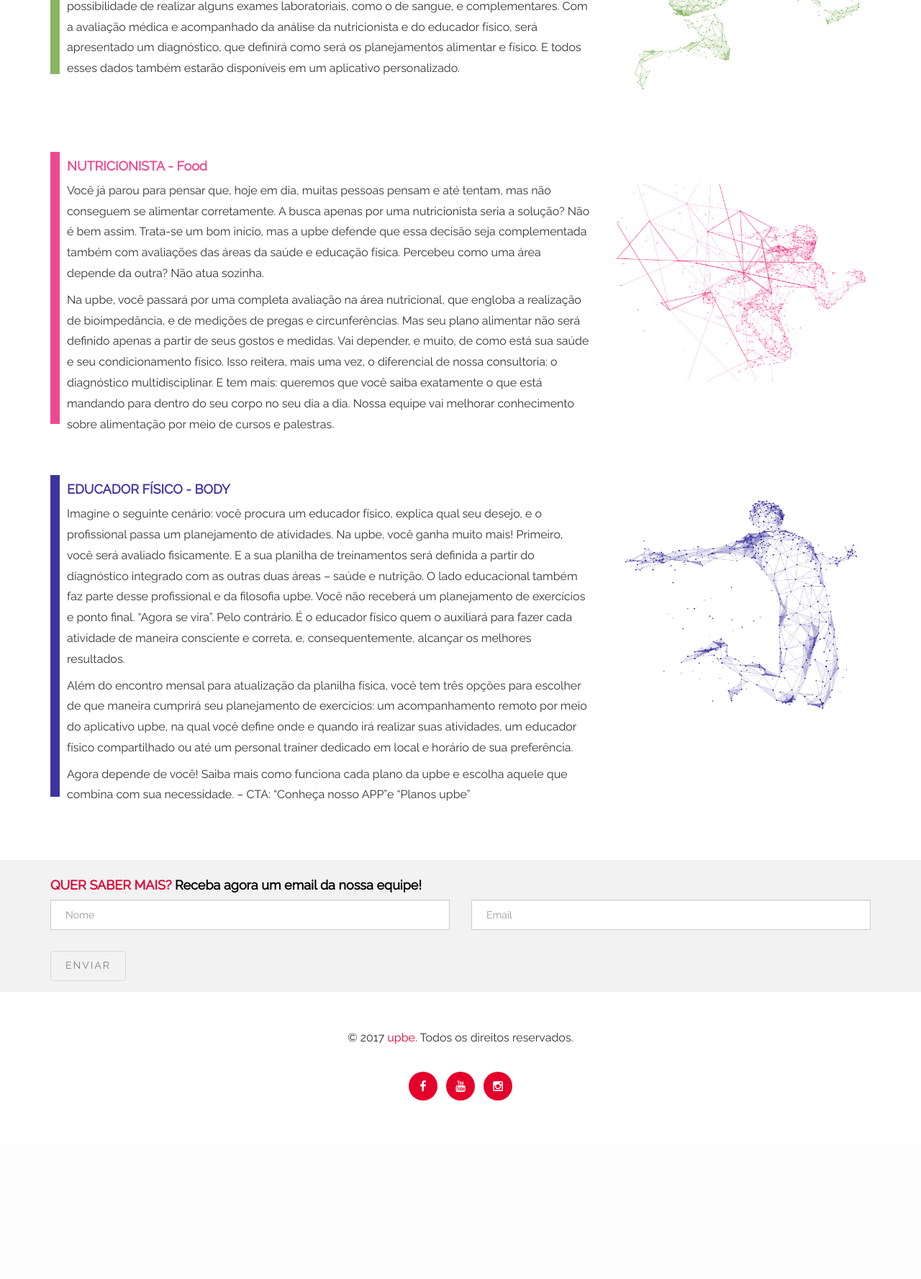
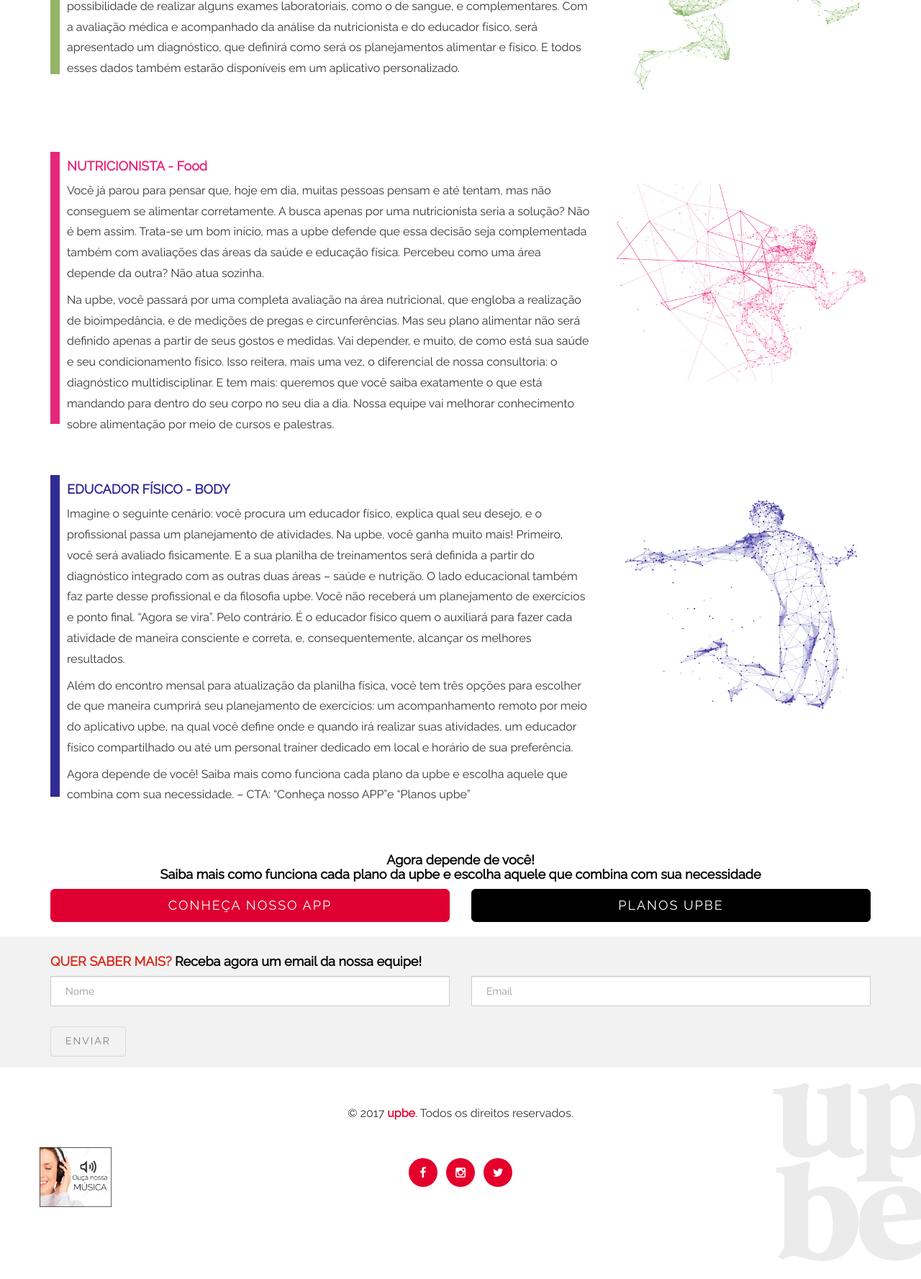
Before and after one commit to fpwebdigital/upbe, a PHP site: page /consultoria.html in a window 1280 px wide. Shown: the part 972-2749 px from the top of the page at 72% size. Before the commit the page ends 2501 px from the top, so only its background shows below. Run offline with PHP 8.4, Linux system fonts and the light colour scheme; some web fonts are replaced.

Commit message:
Alterações de layout

```diff
--- a/consultoria.html
+++ b/consultoria.html
@@ -74,7 +74,14 @@
 					<li><a href="#"><i class="icon-facebook icone-menu"></i></a></li>
 					<li><a href="#"><i class="icon-instagram icone-menu"></i></a></li>
 					<li><a href="#"><i class="icon-twitter icone-menu"></i></a></li>
-					<li><a href="#"><i class="icon-lock icone-menu"></i></a></li>
+						<li>
+							<a class="dropdown-toggle" data-toggle="dropdown"><i class="icon-lock icone-menu" style=""></i></a>
+							<ul class="dropdown-menu">
+								<li class="login-topo">Já é upbe?</li>
+								<li><a href="http://trainingymapp.com/webtouch/" style="color: #000">Sim</a></li>
+								<li><a href="#" data-nav-section="contato" style="color: #000">Não</a></li>
+							</ul>
+						</li>
 					</ul>
 				</div>
 				</nav>
@@ -173,6 +180,26 @@
 		</div>
 	</section>
 
+	<section>
+		<div class="container">
+			<div class="row">
+				<div class="col-md-12">
+					<h4 class="preto centralizar">Agora depende de você!<br>Saiba mais como funciona cada plano da upbe e escolha aquele que combina com sua necessidade</h4>
+				</div>
+				<div class="col-md-6 col-sm-6">
+					<button type="button" class="btn btn-upbered btn-lg btn-block">Conheça nosso APP</button>
+				</div>
+				<div class="col-md-6 col-sm-6">
+
+					<button type="button" class="btn btn-upbeblack btn-lg btn-block">Planos Upbe</button>
+
+				</div>
+
+			</div>
+		</div>
+	</section>
+
+
 
 	<div id="tarja-news">
 		<section>
@@ -196,28 +223,54 @@
 		</section>
 	</div>
 
-	<footer id="footer" role="contentinfo">
+	<footer id="footer" role="contentinfo" style="width:100%; margin:0 auto; background:url(images/upbe.png) no-repeat;  background-size: contain; background-position: right;">
 		<div class="container">
 			<div class="row row-bottom-padded-sm">
 				<div class="col-md-12">
-					<p class="copyright text-center">&copy; 2017 <a href="index.html">upbe</a>. Todos os direitos reservados. </p>
+					<p class="copyright text-center">&copy; 2017 <a href="index.html"><b>upbe</b></a>. Todos os direitos reservados. </p>
 				</div>
 			</div>
 			<div class="row">
+				<div id="musica">
+					<audio id="yourAudio" preload='none'>
+						<source src="./music/upbe.mp3" type='audio/mpeg' />
+					</audio>
+					<a href="#" id="audioControl"><img src="images/som-off.jpg" class="img-responsive"></a>
+				</div>
+
 				<div class="col-md-12 text-center">
-					<ul class="social social-circle">
-						<!--<li><a href="#"><i class="icon-twitter"></i></a></li>-->
+					<ul class="social social-circle esp-rodape">
+
+
 						<li><a href="#"><i class="icon-facebook"></i></a></li>
-						<li><a href="#"><i class="icon-youtube"></i></a></li>
-						<!--<li><a href="#"><i class="icon-pinterest"></i></a></li>
-						<li><a href="#"><i class="icon-linkedin"></i></a></li>-->
 						<li><a href="#"><i class="icon-instagram"></i></a></li>
-						<!--<li><a href="#"><i class="icon-dribbble"></i></a></li>-->
+						<li><a href="#"><i class="icon-twitter"></i></a></li>
 					</ul>
 				</div>
 			</div>
 		</div>
 	</footer>
+
+	<script>
+
+        var yourAudio = document.getElementById('yourAudio'),
+            ctrl = document.getElementById('audioControl');
+
+        ctrl.onclick = function () {
+
+            // Update the Button
+            var pause = ctrl.innerHTML === '<img src="images/som-on.jpg" class="img-responsive">';
+            ctrl.innerHTML = pause ? '<img src="images/som-off.jpg" class="img-responsive">' : '<img src="images/som-on.jpg" class="img-responsive">';
+
+            // Update the Audio
+            var method = pause ? 'pause' : 'play';
+            yourAudio[method]();
+
+            // Prevent Default Action
+            return false;
+        };
+
+	</script>
 
 	<!-- jQuery -->
 	<script src="js/jquery.min.js"></script>
--- a/css/style.css
+++ b/css/style.css
@@ -44,7 +44,7 @@
 h1, h3, h4, h5, h6 {
   color: #000;
   font-family: "Raleway", "Source Sans Pro", Arial, sans-serif;
-  font-weight: 400; }
+  font-weight: 700; }
 
 #tarja-news{
   background-color: #f2f2f2;
@@ -56,7 +56,55 @@
 }
 
 h2 {
-  font-family: 'Amatic SC'; }
+  font-family: 'Amatic SC';
+}
+
+.login-topo {
+  background-color: black;
+  color: #ffffff;
+  font-size: 17px;
+  text-align: center;
+  padding: 5px;
+}
+
+
+
+
+.navbar-nav > li > .dropdown-menu {
+  background-color: #ffffff
+}
+
+.navbar-nav > li > .dropdown-menu a {
+  color: #000000;
+  padding: 10px 30px !important;
+  line-height: normal;
+}
+
+.navbar-nav > li > .dropdown-menu a:hover {
+  color: #ffffff !important;
+  background-color: #da291c !important;
+}
+
+
+.dropdown-menu {
+  padding: 0px 0 !important;
+
+}
+
+#musica{
+  position: relative;
+  background-color: #7a43b6;
+  left: 0px;
+  width: 100px;
+  height: 83px;
+}
+
+.esp-rodape{
+  top: -68px;
+}
+
+
+
 
 .preto{
   color: #000000;
@@ -64,12 +112,12 @@
 }
 
 .verde{
-  color: #8bb463;
+  color: #95b566;
   font-weight: bold;
 }
 
 #tarja-vert-verde{
-  background-color: #8bb463;
+  background-color: #95b566;
   width: 13px;
   height: 300px;
   position: relative;
@@ -78,7 +126,7 @@
 }
 
 #tarja-vert-rosa{
-  background-color: #ed4990;
+  background-color: #e6277b;
   width: 13px;
   height: 378px;
   position: relative;
@@ -87,7 +135,7 @@
 }
 
 #tarja-vert-azul{
-  background-color: #3d349f;
+  background-color: #312b95;
   width: 13px;
   height: 447px;
   position: relative;
@@ -96,7 +144,7 @@
 }
 
 .rosa{
-  color: #ed4990;
+  color: #e6277b;
   font-weight: bold;
 }
 
@@ -105,14 +153,16 @@
 }
 
 .azul{
-  color: #3d349f;
+  color: #312b95;
   font-weight: bold;
 }
 .vermelho{
-  color: #df0031;
+  color: #da291c;
   font-weight: bold;
 }
-
+.centralizar {
+  text-align: center;
+}
 
 h3 {
   font-size: 20px !important; }
@@ -140,12 +190,35 @@
   -webkit-transition: 0.3s;
   -o-transition: 0.3s;
   transition: 0.3s; }
+
+.btn.btn-upbered {
+  background: #df0031;
+  color: #ffffff;
+  border: 1px solid #df0031 !important;
+}
+
+.btn.btn-upbered:hover, .btn.btn-upbered:active, .btn.btn-upbered:focus {
+  background: #7f7f7f;
+}
+
+.btn.btn-upbeblack {
+  background: #000000;
+  color: #ffffff;
+  border: 1px solid #000000 !important;
+}
+
+.btn.btn-upbeblack:hover, .btn.btn-upbeblack:active, .btn.btn-upbeblack:focus {
+  background: #7f7f7f;
+}
+
   .btn.btn-primary {
     background: none;
     color: #7f7f7f;
     border: 1px solid #d9d9d9 !important; }
     .btn.btn-primary:hover, .btn.btn-primary:active, .btn.btn-primary:focus {
       background: #E4002B; }
+
+
   .btn:hover, .btn:active, .btn:focus {
     background: #393e46 !important;
     color: #fff;
```
Also changed, not shown: acompanhamento.html (+42 -9 lines), conceito.html (+23 -11 lines), index.html (+19 -15 lines), planos.html (+41 -25 lines), plataformas.html (+57 -9 lines), images/som-off.jpg (added), images/som-on.jpg (added).
